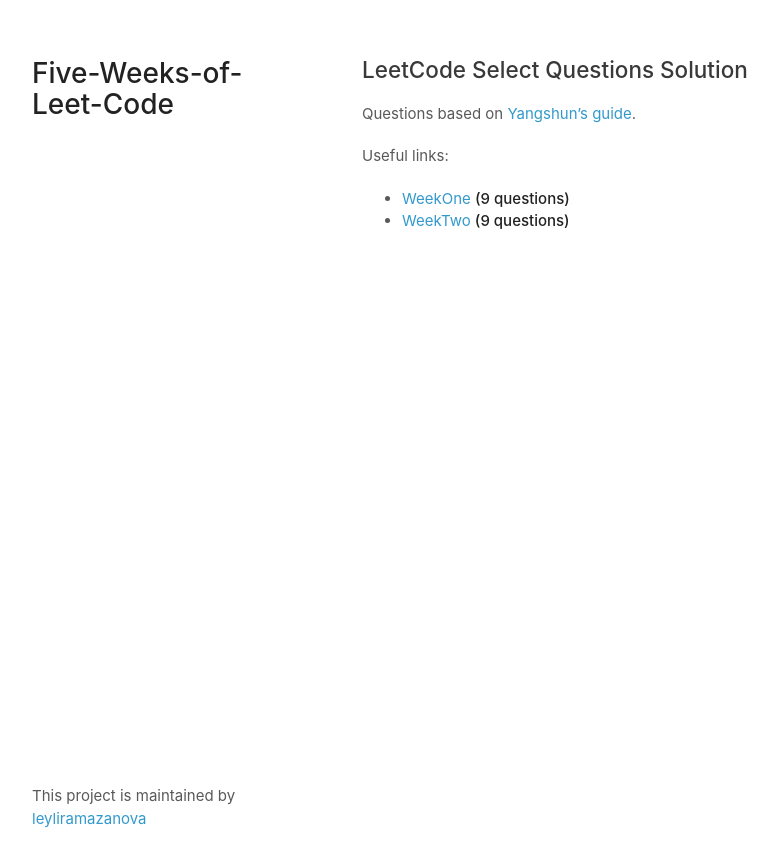
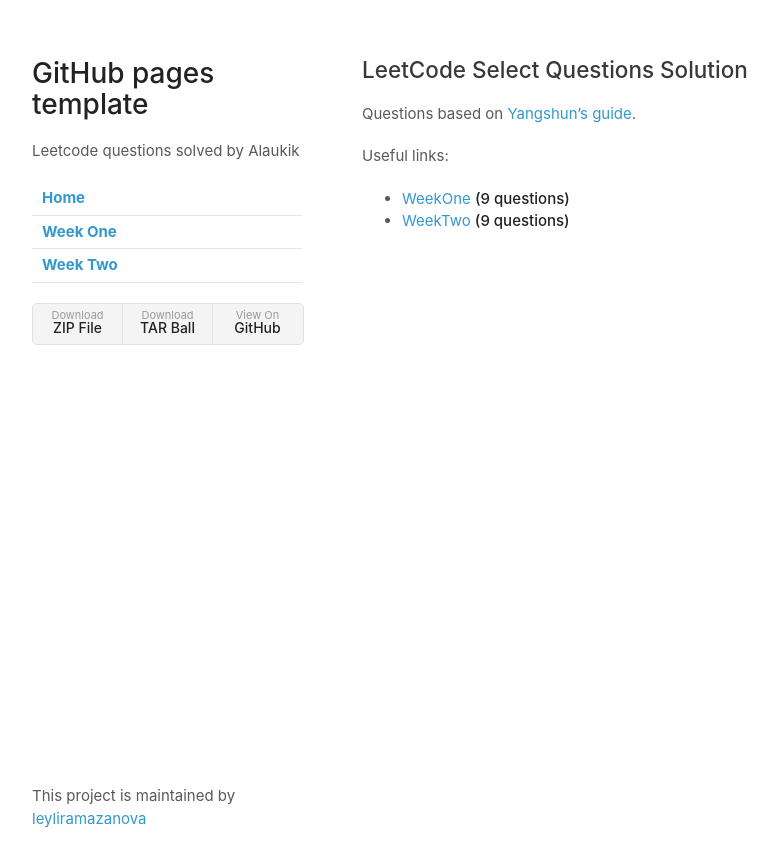
Before and after one commit to leyliramazanova/Five-Weeks-of-Leet-Code, a Jekyll site: the page built from index.md, in a window 1280 px wide. Shown: the top 867 px of the page, without its empty margins (68-846 px from the left). Built offline with Jekyll 4.4.1, drawn with Linux system fonts in a browser that asks for light colours; the repository's description, which GitHub fills in, is left out; our own code applies the rules of GitHub Pages for plain Markdown files.

Commit message:
Update _config.yml

```diff
--- a/_config.yml
+++ b/_config.yml
@@ -1 +1,11 @@
-theme: jekyll-theme-hacker
+theme: jekyll-theme-minimal
+title: GitHub pages template
+description: Leetcode questions solved by Alaukik
+show_downloads: True
+navigation:
+  - title: Home
+    url: /
+  - title: Week One
+    url: weekOne
+  - title: Week Two
+    url: weekTwo
```
